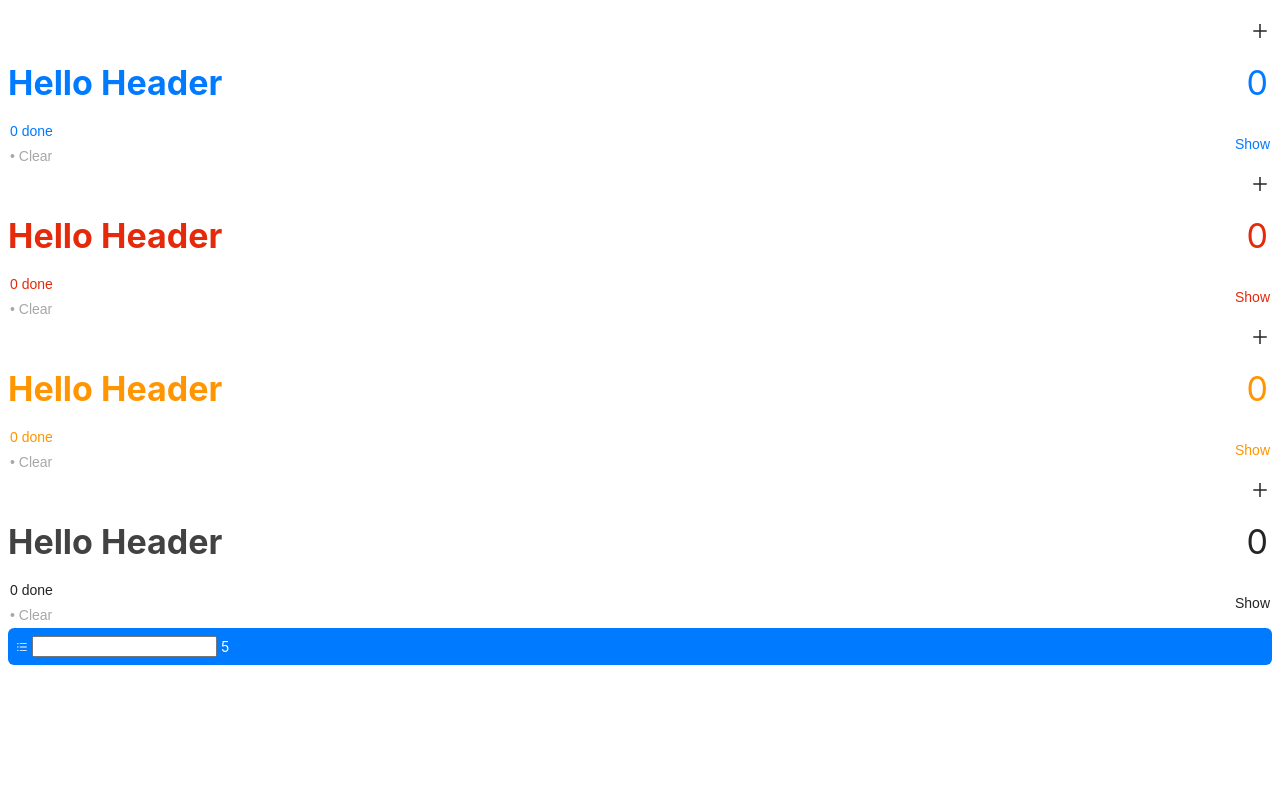
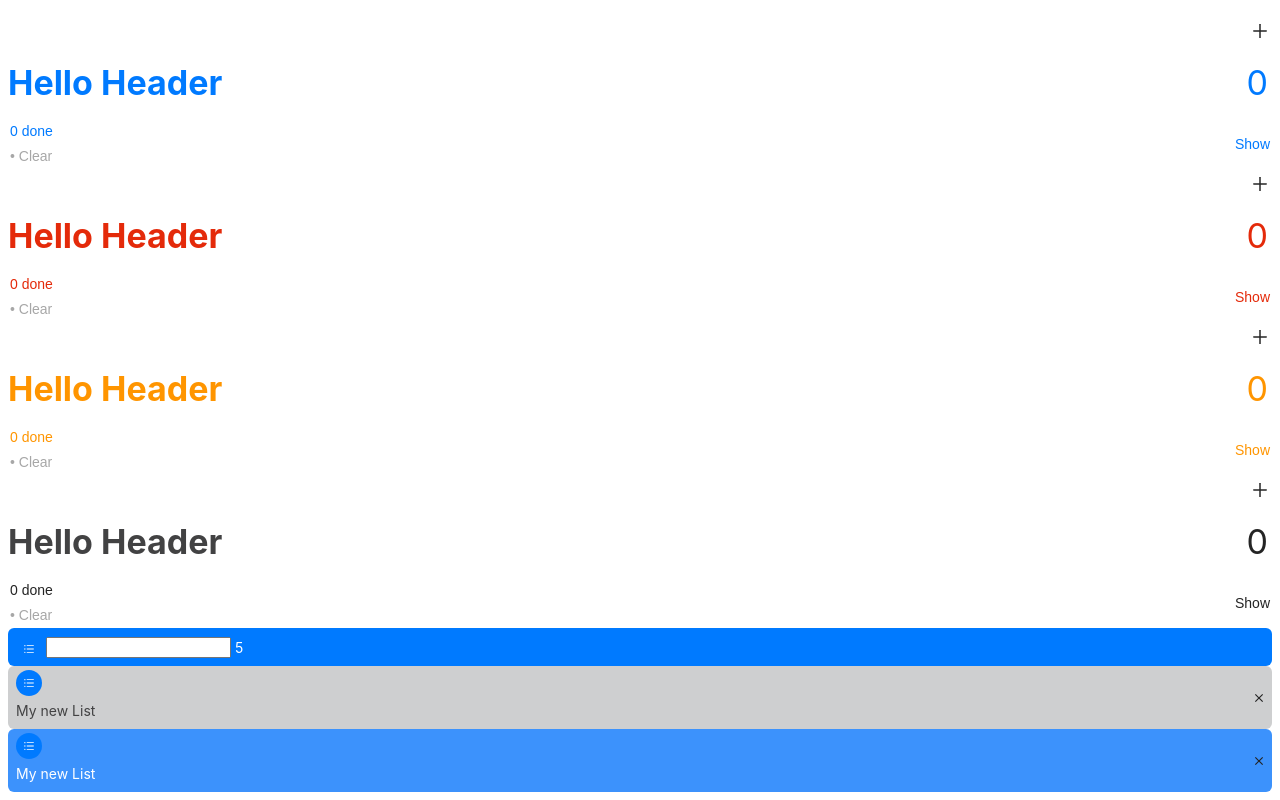
Before and after one commit to Anhelina4/ios-planner, a React (Create React App) app in the folder ios-planner/: page / in a window 1280 px wide. Shown: the part 2682-3482 px from the top of the page. Before the commit the page ends 3355 px from the top, so only its background shows below. Built offline with nearby package versions, Linux system fonts and the light colour scheme.

Commit message:
did category simpleform and simple view

```diff
--- a/ios-planner/src/App.js
+++ b/ios-planner/src/App.js
@@ -12,9 +12,17 @@ import {
   Col,
   Header,
 } from "./components"
-import {CategorySimpleForm} from "./domains/Category/components"
+import {
+  CategorySimpleForm,
+  CategorySimpleView,
+} from "./domains/Category/components"
 import { MdAddCircleOutline, MdAddCircle, MdClose } from "react-icons/md"
-import { AiFillCloseCircle, AiOutlineSearch, AiFillFlag, AiOutlineUnorderedList } from "react-icons/ai"
+import {
+  AiFillCloseCircle,
+  AiOutlineSearch,
+  AiFillFlag,
+  AiOutlineUnorderedList,
+} from "react-icons/ai"
 import { BsCalendar3, BsCalendarDate, BsInboxFill } from "react-icons/bs"
 function App() {
   return (
@@ -141,7 +149,10 @@ function App() {
       <Header color="orange">Hello Header</Header>
       <Header variant="primary">Hello Header</Header>
       {/* Category */}
-      <CategorySimpleForm icon={<AiOutlineUnorderedList/>}></CategorySimpleForm>
+      <CategorySimpleForm
+        icon={<AiOutlineUnorderedList />}></CategorySimpleForm>
+        <CategorySimpleView icon={<AiOutlineUnorderedList />} btnIcon={< MdClose/>}>My new List</CategorySimpleView>
+        <CategorySimpleView icon={<AiOutlineUnorderedList />} btnIcon={< MdClose/>} focused>My new List</CategorySimpleView>
     </>
   )
 }
--- a/ios-planner/src/components/Button/Button.style.js
+++ b/ios-planner/src/components/Button/Button.style.js
@@ -3,6 +3,7 @@ import styled, { css } from "styled-components"
 // maps
 const Colors = {
   blue: "var(--color-blue)",
+  blueDarken: "var(--color-blue-lighten)",
   red: "var(--color-red)",
   orange: "var(--color-orange)",
 }
@@ -27,7 +28,7 @@ export const ButtonWrapper = styled.button`
   align-items: center;
   font-size: var(--text-md);
   line-height: var(--lh-md);
-  color: var(--color-dark);
+  color: ${props=> Colors[props.color] || "var(--color-dark)"};
   padding: var(--p-sm);
   background: transparent;
   border: none;
--- a/ios-planner/src/components/SearchInput/Input.style.js
+++ b/ios-planner/src/components/SearchInput/Input.style.js
@@ -19,6 +19,7 @@ export const InputWrapper = styled.input.attrs({
   cursor: text;
   padding-left: var(--p-xxl);
   color: var(--color-dark-lighten0);
+
   &:hover {
     background: var(--color-dark-lighten5);
   }
--- a/ios-planner/src/domains/Category/components/CategoryCombinedView.js
+++ /dev/null
@@ -1,13 +0,0 @@
-import React from "react"
-
-const CategoryCombinedView = () => {
-  return (
-      <>
-      <div></div>
-
-      <input/>
-      </>
-  )
-}
-
-export default CategoryCombinedView
--- /dev/null
+++ b/ios-planner/src/domains/Category/components/CategorySimpleForm/Category.style.js
@@ -0,0 +1,26 @@
+import styled from "styled-components"
+
+export const CategoryWrapper = styled.div`
+  display: flex;
+  align-items: center;
+  padding: var(--p-md);
+  background: var(--color-blue);
+  border-radius: var(--border-radius-lg);
+  font-size: var(--text-sm);
+  line-height: var(--lh-sm);
+  box-sizing: border-box;
+
+`
+
+export const IconWrapper = styled.div`
+  display: flex;
+  align-items: center;
+  justify-content: center;
+  margin: var(--m-none) var(--m-md);
+  color: var(--color-white);
+  margin-top: var(--m-md);
+  margin-left: var(--m-md);
+  border-radius: var(--border-radius-round);
+  height: var(--btn-lg);
+  width: var(--btn-lg);
+`
--- a/ios-planner/src/domains/Category/components/CategorySimpleForm.js
+++ b/ios-planner/src/domains/Category/components/CategorySimpleForm/CategorySimpleForm.js
@@ -1,6 +1,6 @@
 import React from "react"
 import { CategoryWrapper, IconWrapper } from "./Category.style"
-import { Text } from "../../../components"
+import  {Text}  from "../../../../components"
 
 const CategorySimpleForm = props => {
   const { icon } = props
--- a/ios-planner/src/domains/Category/components/Category.style.js
+++ b/ios-planner/src/domains/Category/components/CategorySimpleView/Category.style.js
@@ -1,14 +1,19 @@
-import styled from "styled-components"
+import styled, {css} from "styled-components"
+
 
 export const CategoryWrapper = styled.div`
   display: flex;
   align-items: center;
+  justify-content: space-between;
   padding: var(--p-md);
-  background: var(--color-blue);
+  background: var(--color-blue-lighten);
   border-radius: var(--border-radius-lg);
   font-size: var(--text-sm);
   line-height: var(--lh-sm);
   box-sizing: border-box;
+  ${props=> !props.focused && css`
+     background: var(--color-dark-lighten3);
+  `}
 `
 
 export const IconWrapper = styled.div`
@@ -16,5 +21,9 @@ export const IconWrapper = styled.div`
   align-items: center;
   justify-content: center;
   margin: var(--m-none) var(--m-md);
-  color: var(--color-white);
+  color:  var(--color-white);
+  border-radius: var(--border-radius-round);
+  height: var(--btn-lg);
+  width: var(--btn-lg);
+  background: var(--color-blue);
 `
--- /dev/null
+++ b/ios-planner/src/domains/Category/components/CategorySimpleView/CategorySimpleView.js
@@ -0,0 +1,34 @@
+import React from "react"
+import { CategoryWrapper, IconWrapper } from "./Category.style"
+import { Text, Button } from "../../../../components"
+
+const CategorySimpleView = props => {
+  const { icon, children, btnIcon, focused } = props
+  return (
+    <CategoryWrapper focused={focused}>
+      <div className="d-flex align-center justify-center">
+
+        {!focused ? (
+          <>
+          <IconWrapper color="white">{icon}</IconWrapper>
+            <Text size="md">
+              {children}
+            </Text>
+          </>
+        ) : (
+          <>
+          <IconWrapper color="white">{icon}</IconWrapper>
+            <Text size="md" color="white">
+              {children}
+            </Text>
+
+          </>
+        )}
+
+      </div>
+      <Button>{btnIcon}</Button>
+    </CategoryWrapper>
+  )
+}
+
+export default CategorySimpleView
--- a/ios-planner/src/domains/Category/components/index.js
+++ b/ios-planner/src/domains/Category/components/index.js
@@ -1,3 +1,3 @@
-export { default as CategoryCombinedView } from "./CategoryCombinedView"
+export { default as CategorySimpleView } from "./CategorySimpleView/CategorySimpleView"
 export { default as CategoryList } from "./CategoryList"
-export {default as CategorySimpleForm} from "./CategorySimpleForm"
+export { default as CategorySimpleForm } from "./CategorySimpleForm/CategorySimpleForm"
--- a/ios-planner/src/styles/style.css
+++ b/ios-planner/src/styles/style.css
@@ -7,6 +7,7 @@
 
   /* colors */
   --color-blue: #007aff;
+  --color-blue-lighten:#3c92fc;
   --color-red: #e42a0a;
   --color-orange: #ff9500;
   --color-white: #fff;
```
